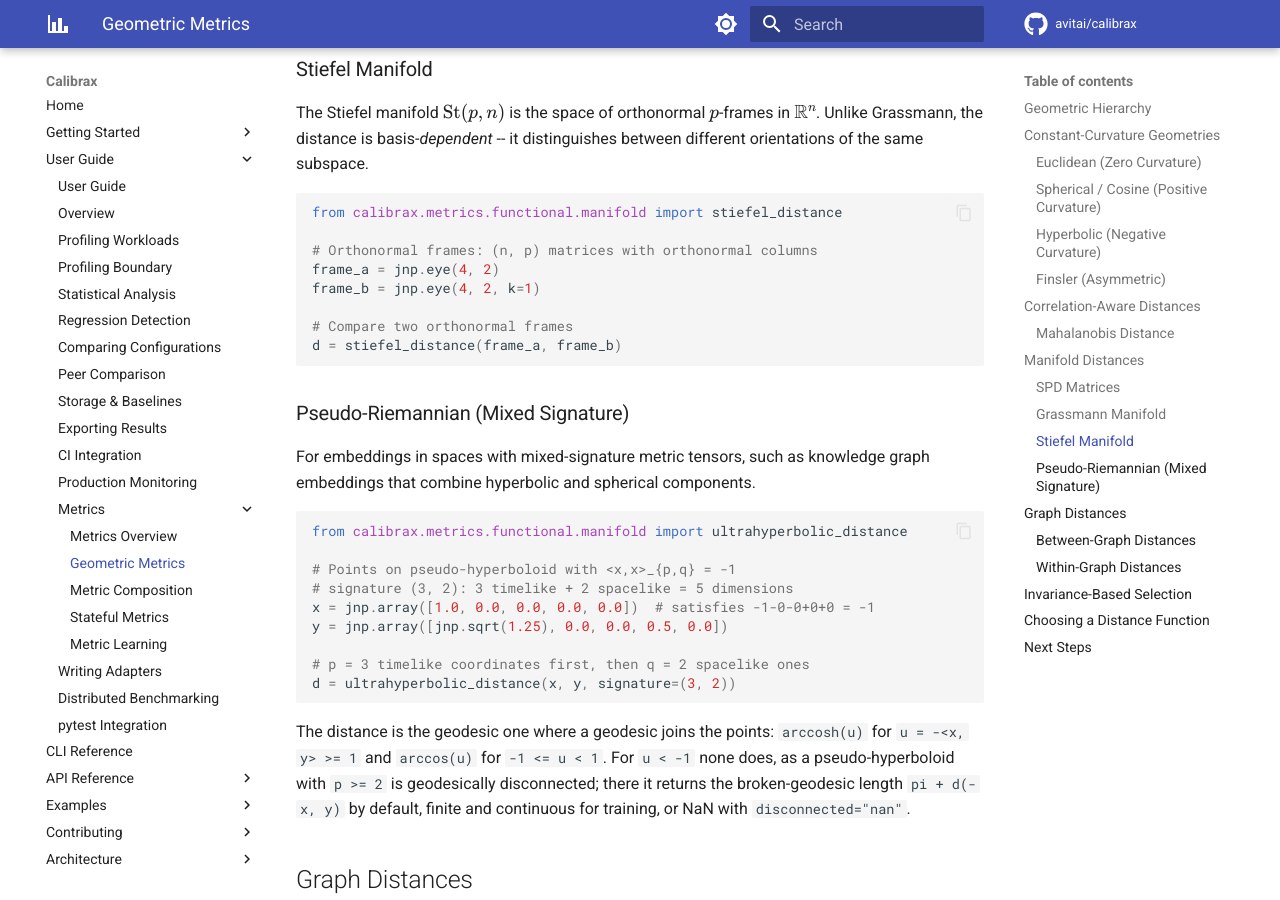
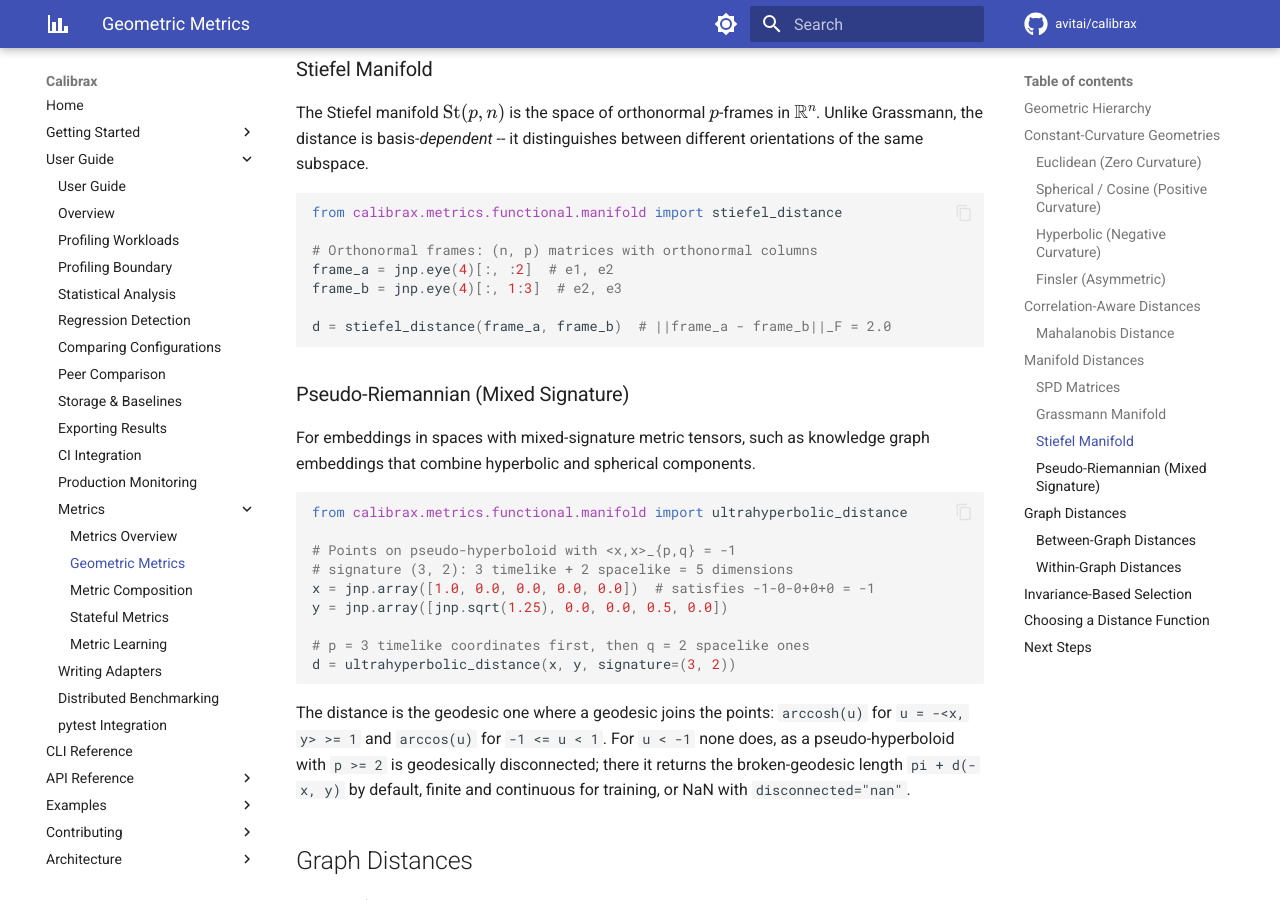
Before and after one commit to avitai/calibrax, an MkDocs documentation site: the page built from docs/user-guide/geometric-metrics.md, in a window 1280 px wide and 900 px high, scrolled down 5273 px. Built offline with MkDocs 1.6.1 and Material for MkDocs 9.7.7, drawn with Linux system fonts in a browser that asks for light colours; comment, search, counter and statistics services are not loaded.

Commit message:
fix(docs): give the Stiefel guide block an orthonormal second frame
jnp.eye(4, 2, k=1) has a single nonzero entry, so the block compared
an orthonormal frame with a matrix that is not one and printed
sqrt(3). The frames are now e1, e2 and e2, e3, at distance 2.

````diff
--- a/docs/user-guide/geometric-metrics.md
+++ b/docs/user-guide/geometric-metrics.md
@@ -254,11 +254,10 @@ it distinguishes between different orientations of the same subspace.
 from calibrax.metrics.functional.manifold import stiefel_distance
 
 # Orthonormal frames: (n, p) matrices with orthonormal columns
-frame_a = jnp.eye(4, 2)
-frame_b = jnp.eye(4, 2, k=1)
+frame_a = jnp.eye(4)[:, :2]  # e1, e2
+frame_b = jnp.eye(4)[:, 1:3]  # e2, e3
 
-# Compare two orthonormal frames
-d = stiefel_distance(frame_a, frame_b)
+d = stiefel_distance(frame_a, frame_b)  # ||frame_a - frame_b||_F = 2.0
 ```
 
 ### Pseudo-Riemannian (Mixed Signature)
````
Also changed, not shown: CHANGELOG.md (+3 -0 lines).
